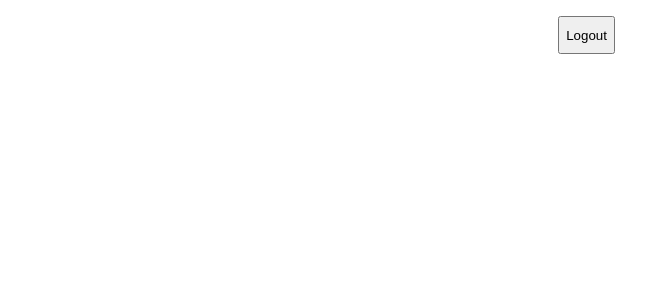
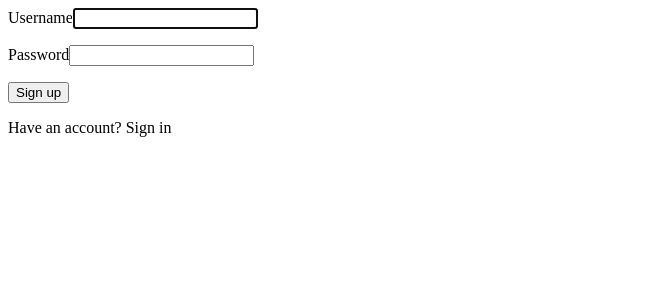
Before and after one commit to michaljedro/react-firebase, a React (Create React App) app: page /form in a window 1280 px wide. Shown: the top 300 px of the page, without its empty margins (0-670 px from the left). Built offline with nearby package versions, Linux system fonts and the light colour scheme.

Commit message:
error to fix

```diff
--- a/src/App.js
+++ b/src/App.js
@@ -18,7 +18,7 @@ const theme = {
   mobile: "768px",
 };
 function App() {
-  const [logout, setLogout] = useState(false);
+  const [logout, setLogout] = useState(true);
   const handleLog = () => {
     console.log(logout);
     setLogout(!logout);
@@ -32,7 +32,7 @@ function App() {
         //     <Route path="/form" element={<Form />} />
         //   </Routes>
         // </Router>
-        <Form />
+        <Form handleLog={handleLog} />
       ) : (
         <Router>
           <Navigation handleLogout={handleLog} />
--- a/src/pages/Form.js
+++ b/src/pages/Form.js
@@ -6,7 +6,7 @@ import {
   onAuthStateChanged,
 } from "firebase/auth";
 
-function Form() {
+function Form({ handleLog }) {
   const [user, setUser] = useState("");
   const [email, setEmail] = useState("");
   const [password, setPassword] = useState("");
@@ -90,7 +90,7 @@ function Form() {
         <div className="btnContainer">
           {hasAccount ? (
             <>
-              <button onClick={handleLogin}>Sing In</button>
+              <button onClick={{ handleLogin, handleLog }}>Sing In</button>
               <p>
                 Don't have an account ?{" "}
                 <span onClick={() => setHasAccount(!hasAccount)}>Sign up</span>
@@ -98,7 +98,7 @@ function Form() {
             </>
           ) : (
             <>
-              <button onClick={handleSignup}>Sign up</button>
+              <button onClick={{ handleSignup, handleLog }}>Sign up</button>
               <p>
                 Have an account?{" "}
                 <span onClick={() => setHasAccount(!hasAccount)}>Sign in</span>{" "}
```
